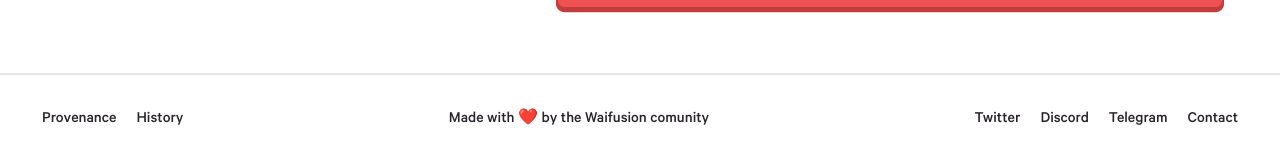
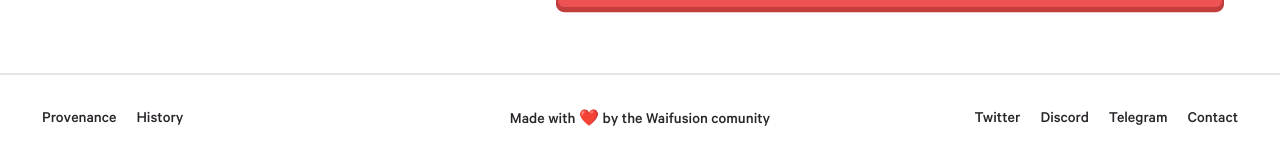
Before and after one commit to uwu-labs/waifusion-site, a React (Create React App) app: page /waifu/1 in a window 1280 px wide. Shown: the part 641-797 px from the top of the page. Built offline with nearby package versions, Linux system fonts and the light colour scheme.

Commit message:
:lipstick: move footer center to absolute center

```diff
--- a/src/components/Footer.tsx
+++ b/src/components/Footer.tsx
@@ -1,6 +1,7 @@
 import styled from "styled-components";
 
 const Container = styled.footer`
+  position: relative;
   border-top: 2px solid #e7e4e7;
   width: 100%;
   padding: 2rem;
@@ -23,6 +24,13 @@ const Link = styled.a`
   }
 `;
 
+const AbsoluteCenterSection = styled(Section)`
+  position: absolute;
+  top: 50%;
+  left: 50%;
+  transform: translate(-50%, -50%);
+`;
+
 const Footer = () => {
   return (
     <Container>
@@ -30,7 +38,9 @@ const Footer = () => {
         <Link href="/provenance">Provenance</Link>
         <Link href="/history">History</Link>
       </Section>
-      <Section>Made with ❤️ by the Waifusion comunity</Section>
+      <AbsoluteCenterSection>
+        Made with ❤️ by the Waifusion comunity
+      </AbsoluteCenterSection>
       <Section>
         <Link
           href="https://twitter.com/waifusion"
```
